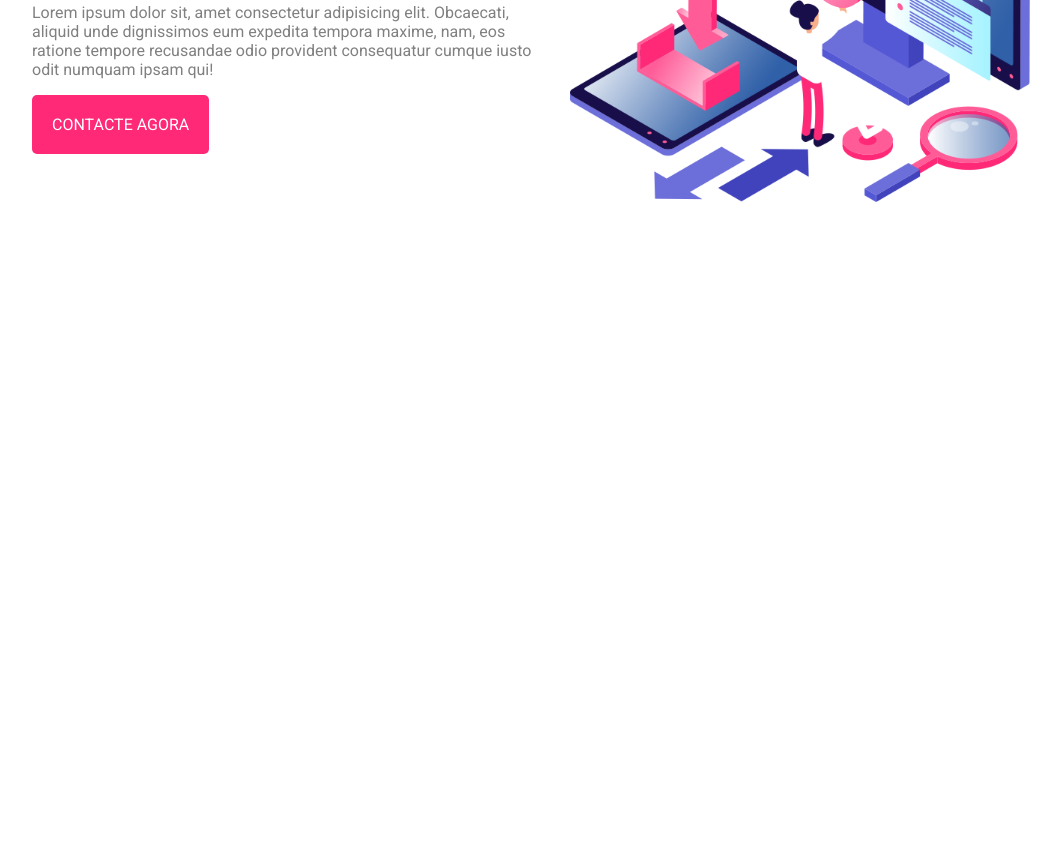
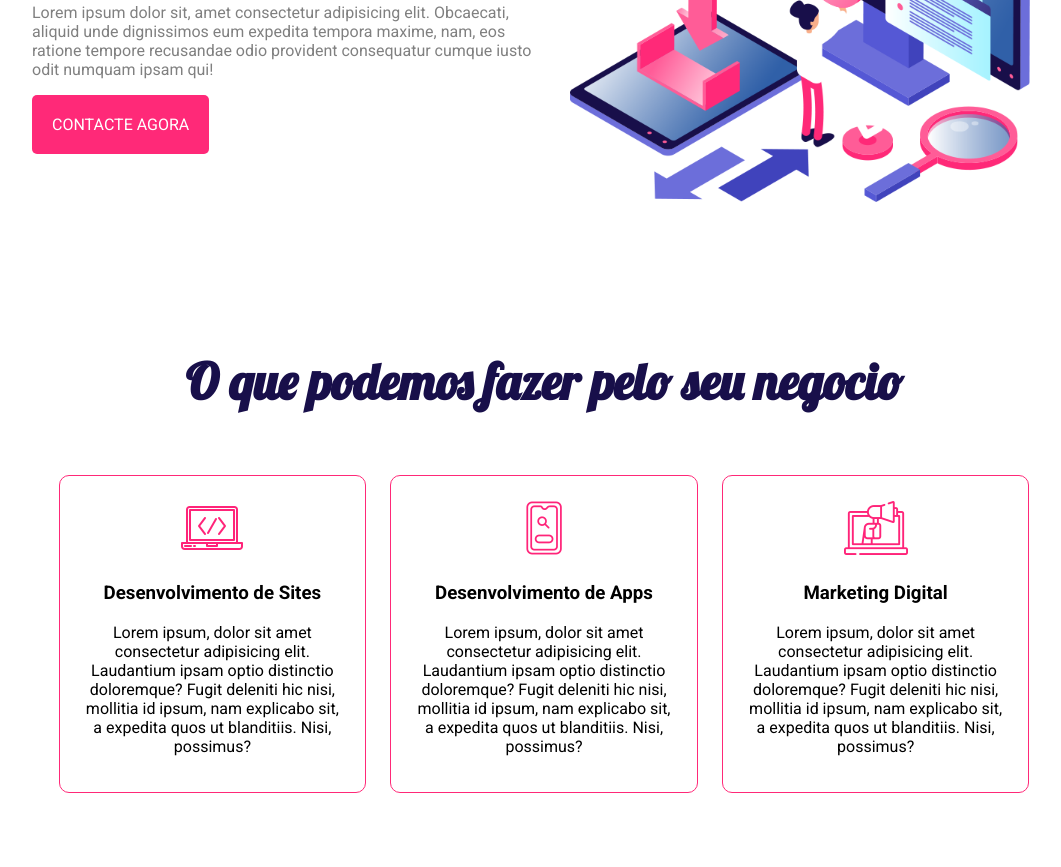
Before and after one commit to Drramos131/agencia-fake, a plain HTML site: page index.html in a window 1280 px wide. Shown: the part 378-1245 px from the top of the page, without its empty margins (96-1157 px from the left). Before the commit the page ends 800 px from the top, so only its background shows below. Drawn offline with Linux system fonts and the light colour scheme.

Commit message:
chore: section finalizada

```diff
--- a/css/style.css
+++ b/css/style.css
@@ -109,3 +109,59 @@ body {
     border: none;
     background: #ff2978;
 }
+
+section {
+    display: inline-block;
+    margin-top: 80px;
+    margin-left: 5%;
+    margin-right: 5%;
+    padding: 5%;
+    text-align: center;
+
+}
+
+section h2 {
+    width: 100%;
+    font-size: 50px;
+    margin: 0;
+    font-family: 'Lobster', cursive;
+    font-weight: bold;
+    color: #180F4A;
+}
+
+.servicos {
+    display: inline-block;
+    margin-top: 5%;
+}
+
+.card {
+    display: inline-block;
+    width: 30%;
+    padding: 20px;
+    margin: 1%;
+    border: 1px solid #ff2978;
+    border-radius: 10px;
+    cursor: pointer;
+}
+
+.conteudo-oculto {
+    display: none;
+}
+
+.card:hover {
+    background: #ff2978;
+    color: white;
+    padding: 40px;
+}
+
+.card:hover img {
+    display: none;
+}
+
+.card:hover .card-text {
+    display: none;
+}
+
+.card:hover .conteudo-oculto {
+    display: block;
+}
--- a/index.html
+++ b/index.html
@@ -1,5 +1,6 @@
 <!DOCTYPE html>
 <html lang="pt-pt">
+
 <head>
     <meta charset="UTF-8">
     <meta http-equiv="X-UA-Compatible" content="IE=edge">
@@ -11,6 +12,7 @@
     <!-- CSS -->
     <link rel="stylesheet" href="css/style.css">
 </head>
+
 <body>
     <nav class="navbar">
         <div class="logo">
@@ -29,12 +31,81 @@
         <div class="headline">
             <h2 style="letter-spacing: 15px;">voce achou a melhor</h2>
             <h2 style="font-size: 80px;">Agencia Digital</h2>
-            <p>Lorem ipsum dolor sit, amet consectetur adipisicing elit. Obcaecati, aliquid unde dignissimos eum expedita tempora maxime, nam, eos ratione tempore recusandae odio provident consequatur cumque iusto odit numquam ipsam qui!</p>
+            <p>Lorem ipsum dolor sit, amet consectetur adipisicing elit. Obcaecati, aliquid unde dignissimos eum
+                expedita tempora maxime, nam, eos ratione tempore recusandae odio provident consequatur cumque iusto
+                odit numquam ipsam qui!</p>
             <a href="#" class="contact-btn">Contacte Agora</a>
         </div>
         <div class="img-headline">
             <img src="img/hero_right.png" alt="" style="max-width: 90%;">
         </div>
     </header>
+
+    <section>
+        <h2>O que podemos fazer pelo seu negocio</h2>
+
+        <div class="servicos">
+            <div class="card">
+                <img src="img/pc.png" alt="">
+                <div class="card-text">
+                    <h3>Desenvolvimento de Sites</h3>
+                    <p>
+                        Lorem ipsum, dolor sit amet consectetur adipisicing elit. Laudantium ipsam optio distinctio
+                        doloremque? Fugit deleniti hic nisi, mollitia id ipsum, nam explicabo sit, a expedita quos ut
+                        blanditiis. Nisi, possimus?
+                    </p>
+                </div>
+                <div class="conteudo-oculto">
+                    <h3>Outro Titulo</h3>
+                    <p>
+                        Lorem ipsum, dolor sit amet consectetur adipisicing elit. Laudantium ipsam optio distinctio
+                        doloremque? Fugit deleniti hic nisi, mollitia id ipsum, nam explicabo sit, a expedita quos ut
+                        blanditiis. Nisi, possimus?
+                    </p>
+                </div>
+            </div>
+
+            <div class="card">
+                <img src="img/smartphone.png" alt="">
+                <div class="card-text">
+                    <h3>Desenvolvimento de Apps</h3>
+                    <p>
+                        Lorem ipsum, dolor sit amet consectetur adipisicing elit. Laudantium ipsam optio distinctio
+                        doloremque? Fugit deleniti hic nisi, mollitia id ipsum, nam explicabo sit, a expedita quos ut
+                        blanditiis. Nisi, possimus?
+                    </p>
+                </div>
+                <div class="conteudo-oculto">
+                    <h3>Outro Titulo</h3>
+                    <p>
+                        Lorem ipsum, dolor sit amet consectetur adipisicing elit. Laudantium ipsam optio distinctio
+                        doloremque? Fugit deleniti hic nisi, mollitia id ipsum, nam explicabo sit, a expedita quos ut
+                        blanditiis. Nisi, possimus?
+                    </p>
+                </div>
+            </div>
+
+            <div class="card">
+                <img src="img/marketing.png" alt="">
+                <div class="card-text">
+                    <h3>Marketing Digital</h3>
+                    <p>
+                        Lorem ipsum, dolor sit amet consectetur adipisicing elit. Laudantium ipsam optio distinctio
+                        doloremque? Fugit deleniti hic nisi, mollitia id ipsum, nam explicabo sit, a expedita quos ut
+                        blanditiis. Nisi, possimus?
+                    </p>
+                </div>
+                <div class="conteudo-oculto">
+                    <h3>Outro Titulo</h3>
+                    <p>
+                        Lorem ipsum, dolor sit amet consectetur adipisicing elit. Laudantium ipsam optio distinctio
+                        doloremque? Fugit deleniti hic nisi, mollitia id ipsum, nam explicabo sit, a expedita quos ut
+                        blanditiis. Nisi, possimus?
+                    </p>
+                </div>
+            </div>
+        </div>
+    </section>
 </body>
+
 </html>
```
